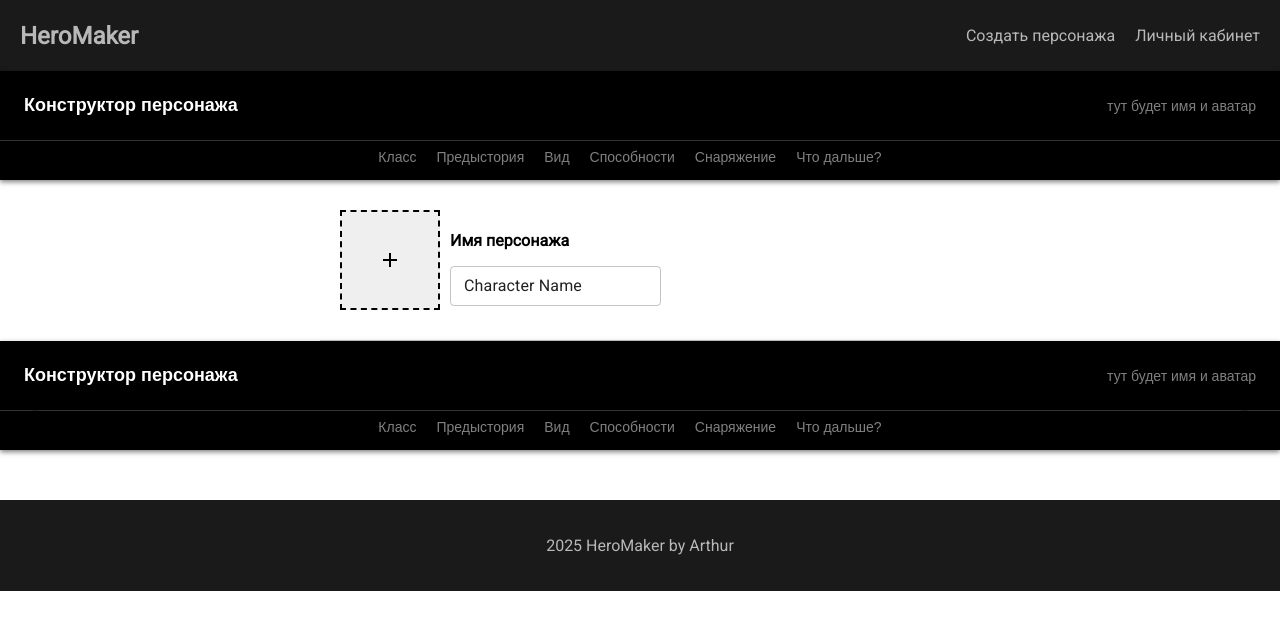
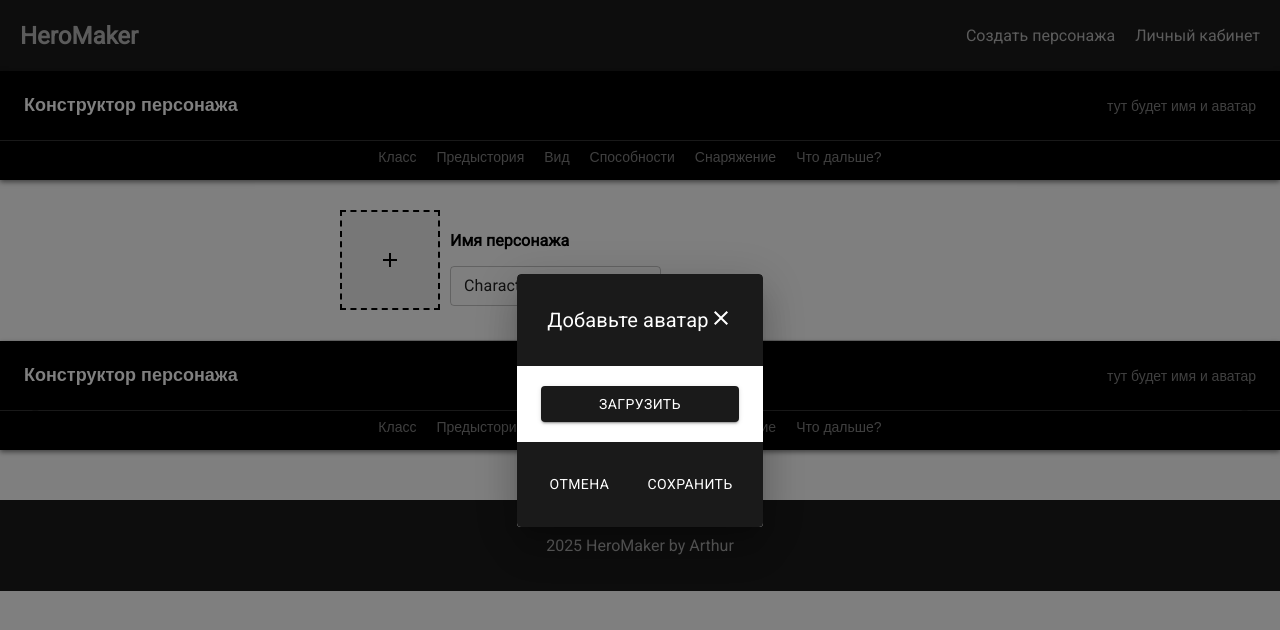
Before and after one commit to ArthurFloyd/character-sheet, a Next.js app: page /builder in a window 1280 px wide. Shown: the top 630 px of the page. Built offline with nearby package versions, Linux system fonts and the light colour scheme.

Commit message:
create popup for adding avatar

```diff
--- /dev/null
+++ b/src/components/shared/AvatarPopup/AvatarPopup.module.scss
@@ -0,0 +1,31 @@
+.container {
+  padding: 50px;
+  .header {
+    display: flex;
+    justify-content: space-between;
+    align-items: center;
+    background-color: #1a1a1a;
+    color: white;
+    padding: 30px;
+    .title {
+      padding: 0;
+    }
+  }
+  .button {
+    display: flex;
+    justify-content: center;
+
+    background-color: #1a1a1a;
+  }
+  .footer {
+    display: flex;
+    justify-content: space-between;
+    align-items: center;
+    background-color: #1a1a1a;
+    padding: 30px;
+    button {
+      padding: 0;
+      color: white;
+    }
+  }
+}
--- /dev/null
+++ b/src/components/shared/AvatarPopup/AvatarPopup.tsx
@@ -0,0 +1,45 @@
+import s from './AvatarPopup.module.scss';
+
+import {Button, Dialog, DialogContent, DialogTitle} from '@mui/material';
+import ClearOutlinedIcon from '@mui/icons-material/ClearOutlined';
+
+const AvatarPopup = () => {
+  const handleClose = () => {};
+
+  const onSubmitHandler = () => {};
+
+  return (
+    <Dialog
+      className={s.container}
+      onClose={handleClose}
+      open={() => console.log('popup')}
+    >
+      <form onSubmit={onSubmitHandler}>
+        <header className={s.header}>
+          <DialogTitle className={s.title}>Добавьте аватар</DialogTitle>
+          <div onClick={handleClose}>
+            <ClearOutlinedIcon />
+          </div>
+        </header>
+        <DialogContent>
+          <Button
+            variant="contained"
+            title="Загрузить файл"
+            component="label"
+            // color="success"
+            className={s.button}
+          >
+            Загрузить
+            <input type="file" accept=".jpg, .jpeg, .png" hidden multiple />
+          </Button>
+        </DialogContent>
+        <footer className={s.footer}>
+          <Button onClick={handleClose}>Отмена</Button>
+          <Button type="submit">Сохранить</Button>
+        </footer>
+      </form>
+    </Dialog>
+  );
+};
+
+export default AvatarPopup;
--- a/src/components/shared/CharacterHeader/CharacterHeader.tsx
+++ b/src/components/shared/CharacterHeader/CharacterHeader.tsx
@@ -7,13 +7,15 @@ import s from './CharacterHeader.module.scss';
 import {TextField} from '@mui/material';
 import {Add} from '@mui/icons-material';
 
+import AvatarPopup from '../AvatarPopup/AvatarPopup';
+
 const CharacterHeader = () => {
   const [characterName, setCharacterName] = useState('Character Name');
 
   return (
     <div className={s.container}>
       <div className={s.avatar__container}>
-        <button className={s.avatar}>
+        <button className={s.avatar} onClick={() => console.log('open popup')}>
           <Add />
         </button>
         <div className={s.input}>
@@ -28,6 +30,7 @@ const CharacterHeader = () => {
           />
         </div>
       </div>
+      <AvatarPopup />
     </div>
   );
 };
```
